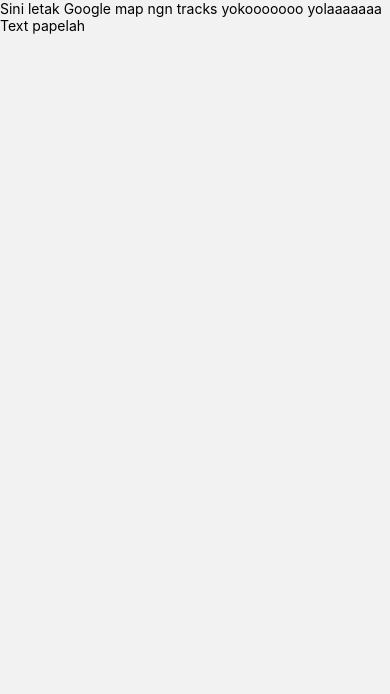
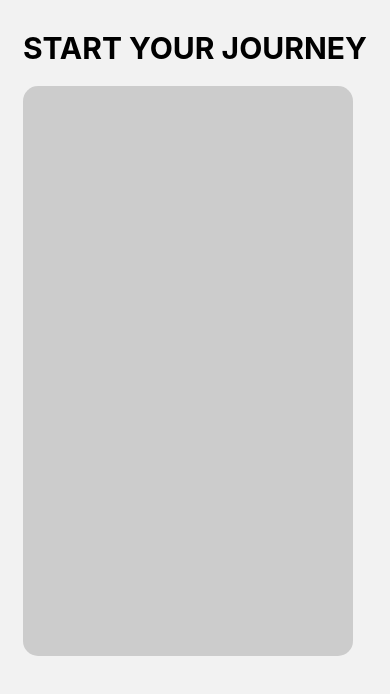
Before and after one commit to HaikalAkif/Geotrack, a React Native app: screen /map in a window 390 px wide. Shown: the top 694 px of the page. Built offline with nearby package versions, Linux system fonts and the light colour scheme.

Commit message:
Adding Skeleton Design

```diff
--- a/screens/map.tsx
+++ b/screens/map.tsx
@@ -1,6 +1,7 @@
-import { StyleSheet, Text, Dimensions, Pressable, Image } from 'react-native'
+import { StyleSheet, Text, Dimensions, Pressable, Image, View, ScrollView } from 'react-native'
 import React from 'react'
 import { SafeAreaView } from "react-native-safe-area-context";
+import { useNavigation } from '@react-navigation/native'
 
 const windowWidth = Dimensions.get("window").width;
 const windowHeight = Dimensions.get("window").height;
@@ -8,14 +9,12 @@ const windowHeight = Dimensions.get("window").height;
 const Map = ({}) => {
     return(
         <SafeAreaView style={styles.container}>
-            <Text>
-                Sini letak Google map ngn tracks
-                yokooooooo
-                yolaaaaaaa
-            </Text>
-            <Text>
-                Text papelah
-            </Text>
+            <ScrollView>
+                <Text style={styles.title}>
+                    START YOUR JOURNEY
+                </Text>
+                <View style={styles.mapView} />
+            </ScrollView>
         </SafeAreaView>
     )
 }
@@ -24,6 +23,21 @@ export default Map
 
 const styles = StyleSheet.create({
     container: {
+        display: 'flex',
+        alignItems: 'center',
         flex: 1,
+    },
+    title: {
+        fontSize: 30,
+        fontWeight: 'bold',
+        textAlign: 'center',
+        marginTop: 30,
+    },
+    mapView: {
+        marginTop: 20,
+        height: 570,
+        width: 330,
+        borderRadius: 15,
+        backgroundColor: '#ccc',
     }
 })
```
